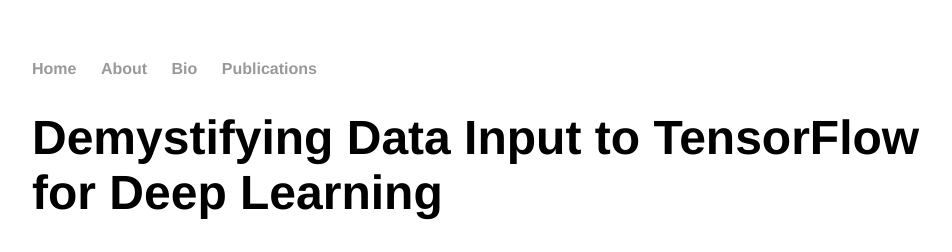
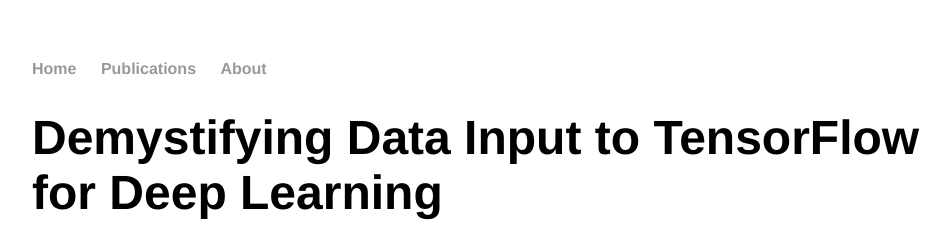
Before and after one commit to agray3/agray3.github.io, a Jekyll site: the page built from _posts/2016-11-29-Demystifying-Data-Input-to-TensorFlow-for-Deep-Learning.md, in a window 1280 px wide and 900 px high. Shown: the top 252 px of the window, without its empty margins (160-1112 px from the left). Built offline with Jekyll 4.4.1, drawn with Linux system fonts in a browser that asks for light colours.

Commit message:
updating layout

```diff
--- a/_layouts/default.html
+++ b/_layouts/default.html
@@ -9,9 +9,8 @@
 			<nav>
 	    		<ul>
 	        		<li><a href="/">Home</a></li>
-		        	<li><a href="/about">About</a></li>
-	        		<li><a href="https://www.epcc.ed.ac.uk/about/staff/dr-alan-gray" target="_blank">Bio</a></li>
 	        		<li><a href="http://www.research.ed.ac.uk/portal/en/persons/alan-gray%28e57944c2-0837-49ad-b21a-058a5cdd2d5f%29/publications.html" target="_blank">Publications</a></li>
+	        		<li><a href="https://www.epcc.ed.ac.uk/about/staff/dr-alan-gray" target="_blank">About</a></li>
 	    		</ul>
 			</nav>
 			<div class="container">
@@ -19,12 +18,10 @@
 			{{ content }}
 
 			</div><!-- /.container -->
-<!--			<footer>
+			<footer>
 	    		<ul>
-	        		<li><a href="mailto:hankquinlanhub@gmail.com">email</a></li>
-	        		<li><a href="https://github.com/hankquinlan">github.com/hankquinlan</a></li>
+	        		<li><a href="mailto:a.gray@ed.ac.uk">email</a></li>
 				</ul>
 			</footer>
--->
 		</body>
 	</html>
```
